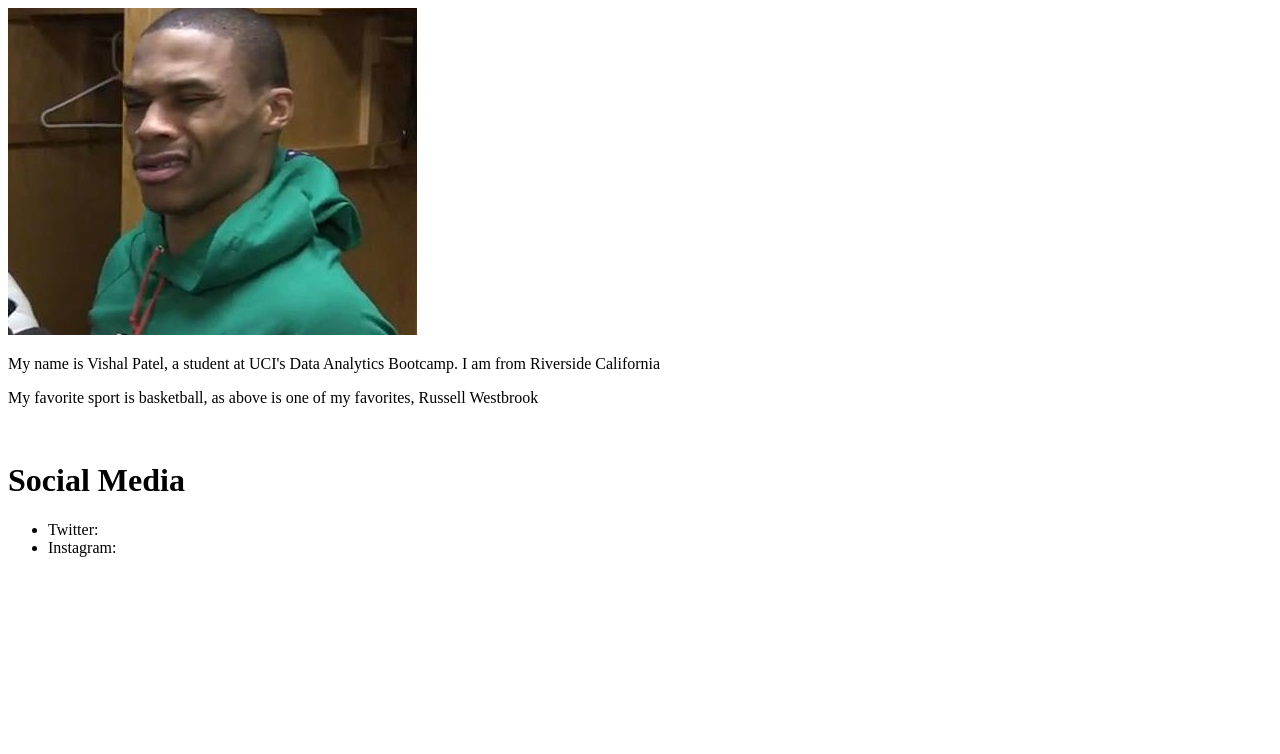
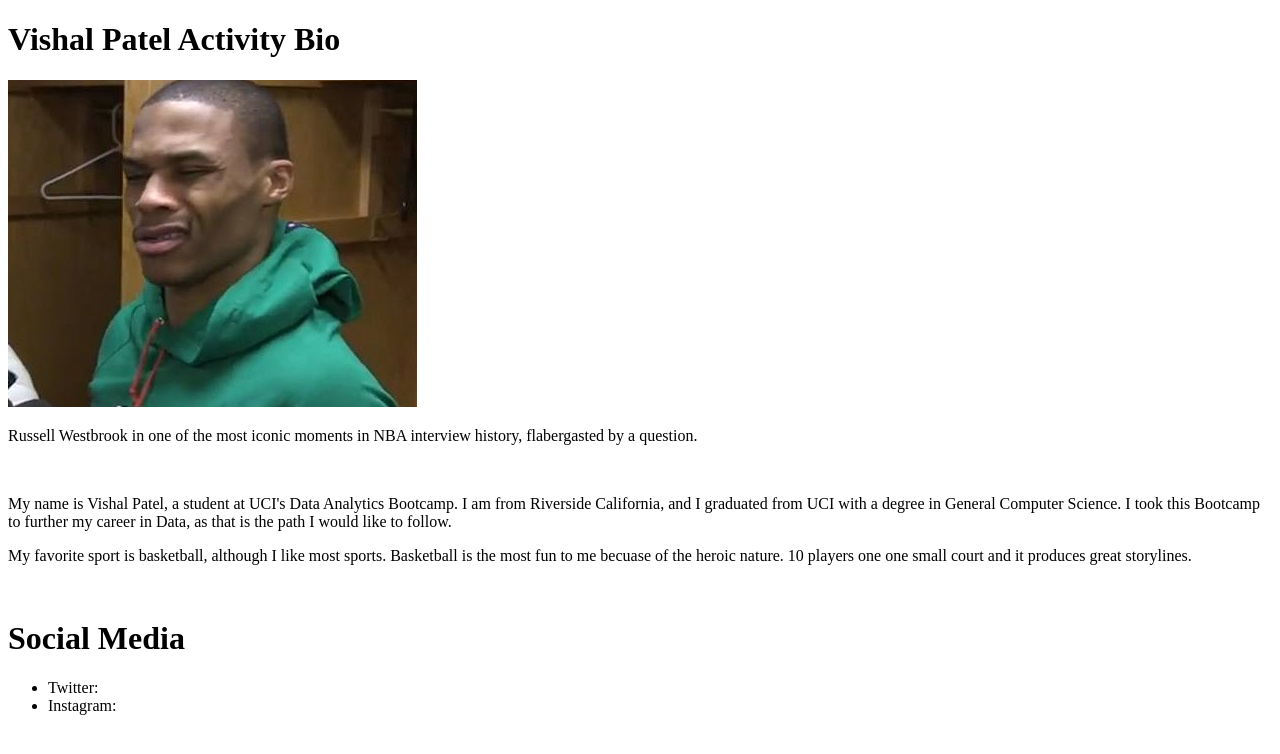
Before and after one commit to Vishal712/Vishal712.github.io, a plain HTML site: page index.html in a window 1280 px wide. Drawn offline with Linux system fonts and the light colour scheme.

Commit message:
Add files via upload

```diff
--- a/index.html
+++ b/index.html
@@ -3,15 +3,22 @@
 <head>
   <meta charset="UTF-8">
   <title>Activity 1: Basic HTML Bio: Vishal Patel</title>
+  <h1>Vishal Patel Activity Bio</h1>
 </head>
 
 <body>
     <img src = "russell-westbrook.jpg" alt = "My favorite picture of one of my favorite basketball players">
+    <p>Russell Westbrook in one of the most iconic moments in NBA interview history, flabergasted by a question.</p>
     <br>
 
-    <p>My name is Vishal Patel, a student at UCI's Data Analytics Bootcamp. I am from Riverside California</p>
+    <p>My name is Vishal Patel, a student at UCI's Data Analytics Bootcamp. I am from Riverside California, and I graduated from UCI with a degree in General Computer Science.
+      I took this Bootcamp to further my career in Data, as that is the path I would like to follow.
+    </p>
 
-    <p>My favorite sport is basketball, as above is one of my favorites, Russell Westbrook</p>
+    <p>My favorite sport is basketball, although I like most sports. Basketball is the most fun to me becuase of the heroic nature. 10 players one one small court and it produces great
+      storylines.
+    </p>
+
     <br>
 
     <h1>Social Media</h1>
```
